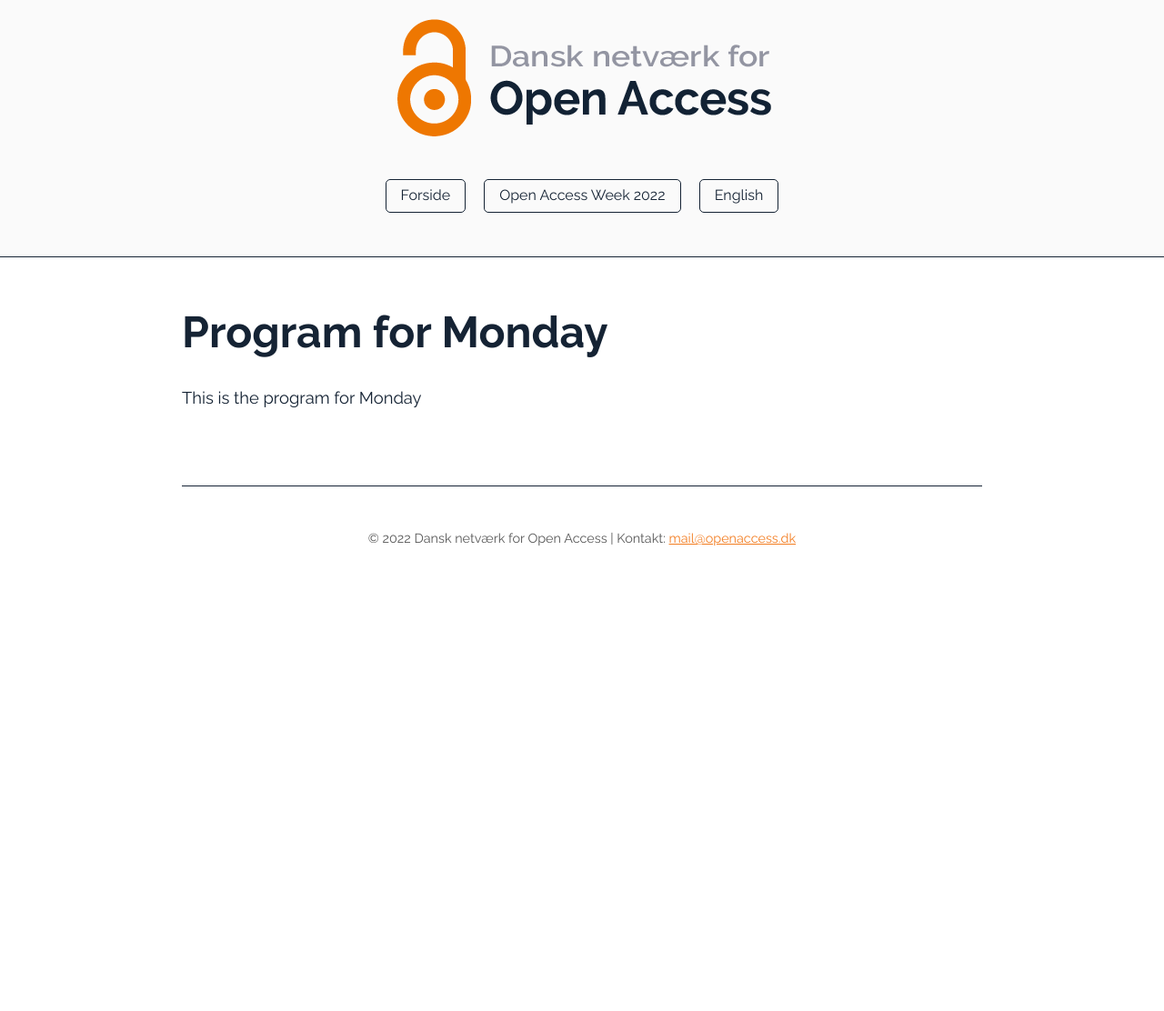
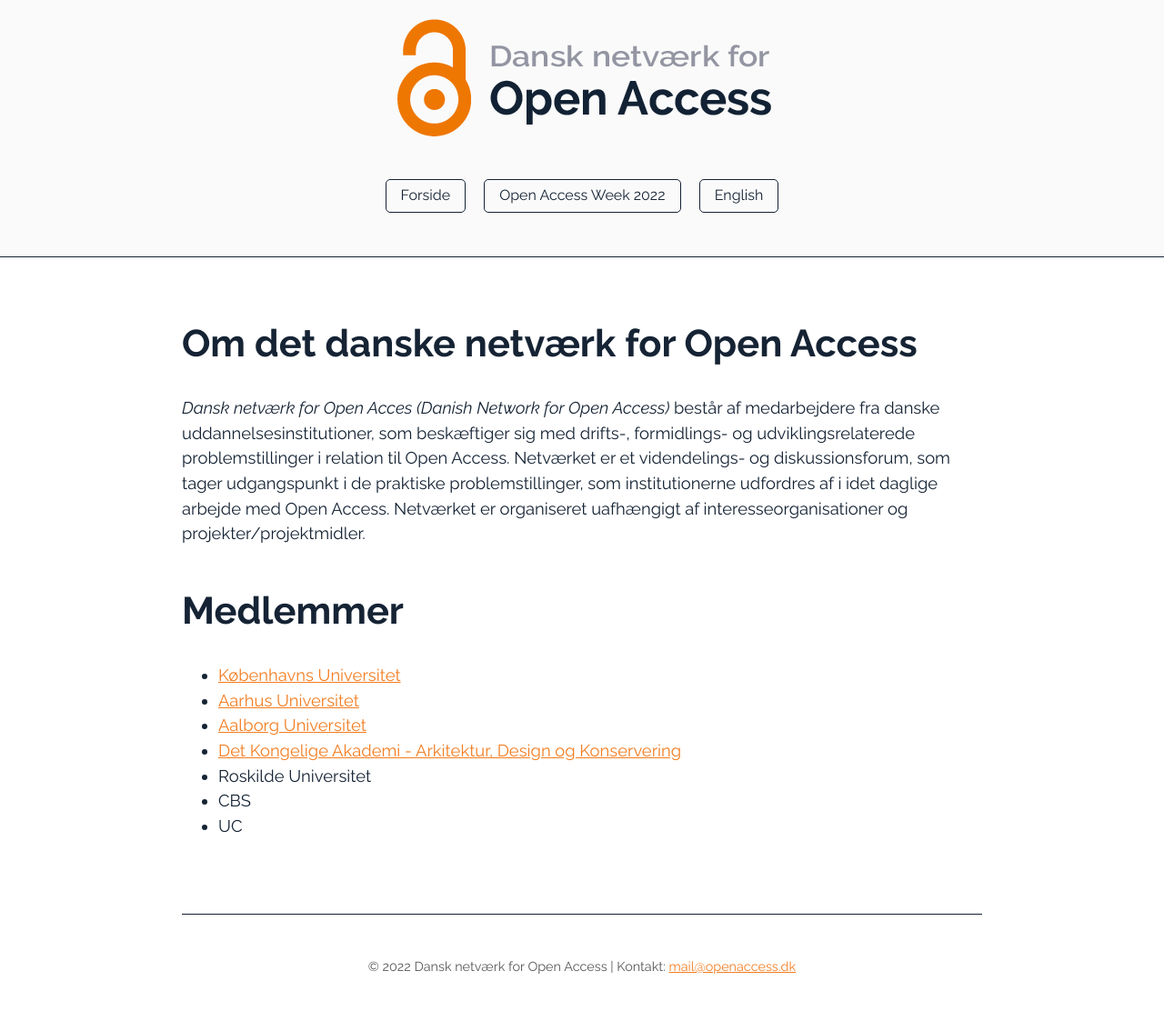
Before and after one commit to openaccess-dk/openaccess-dk.github.io, a Jekyll site: the page built from monday.md, in a window 1280 px wide. Shown: the whole page at 91% size. Built offline with Jekyll 4.4.1, drawn with Linux system fonts in a browser that asks for light colours; our own code applies the rules of GitHub Pages for plain Markdown files; before the commit the page ends 900 px from its top, so only the background shows below that.

Commit message:
Update monday.md

```diff
--- a/monday.md
+++ b/monday.md
@@ -1,3 +1,21 @@
-# Program for Monday
+---
+title: Monday
+permalink: /monday
+layout: default
+---
 
-This is the program for Monday
+## Om det danske netværk for Open Access
+
+_Dansk netværk for Open Acces (Danish Network for Open Access)_ består af medarbejdere fra danske uddannelsesinstitutioner,
+som beskæftiger sig med drifts-, formidlings- og udviklingsrelaterede problemstillinger i relation til Open Access.
+Netværket er et videndelings- og diskussionsforum, som tager udgangspunkt i de praktiske problemstillinger, som institutionerne
+udfordres af i idet daglige arbejde med Open Access. Netværket er organiseret uafhængigt af interesseorganisationer og projekter/projektmidler.
+
+## Medlemmer
+- [Københavns Universitet](https://kub.ku.dk/english/usethelibrary/researchers/open-access/)
+- [Aarhus Universitet](https://medarbejdere.au.dk/en/open-access/advantages-of-open-access)
+- [Aalborg Universitet](https://www.aau.dk/forskning/open-access)
+- [Det Kongelige Akademi - Arkitektur, Design og Konservering](https://emneguides.kglakademi.dk/research/openaccess)
+- Roskilde Universitet
+- CBS
+- UC
```
